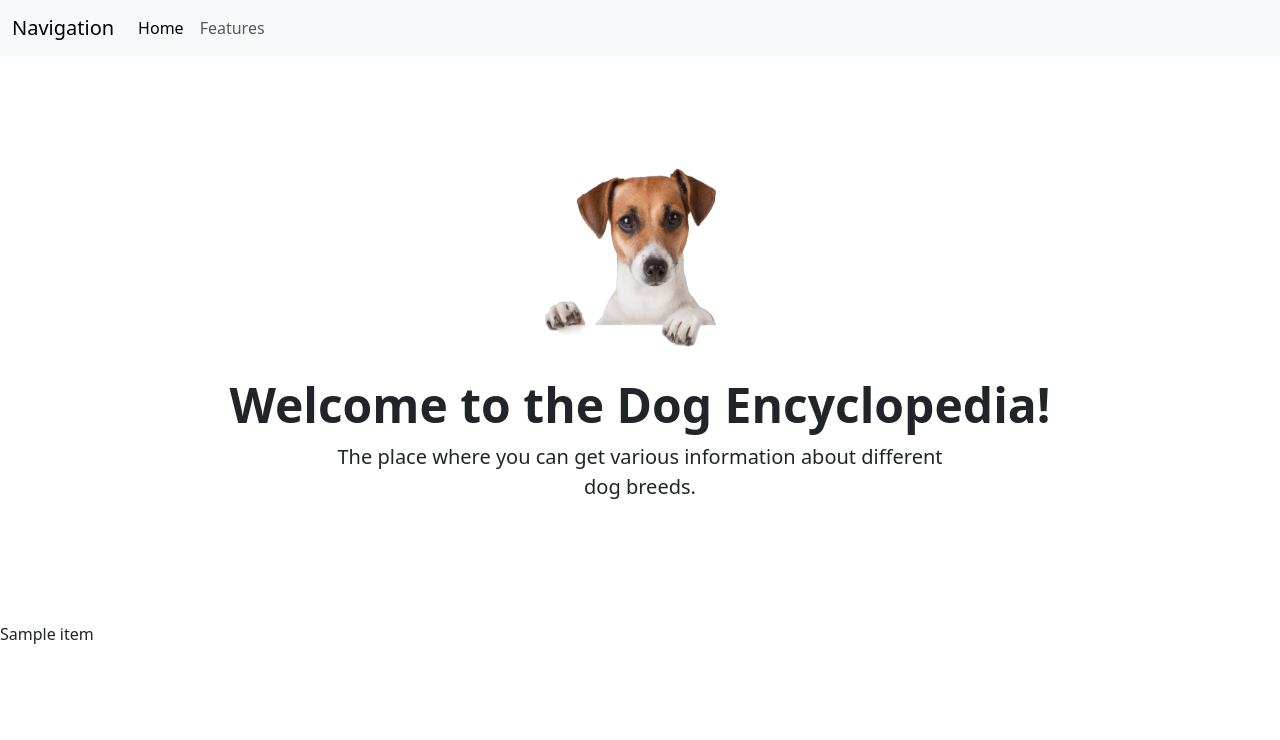
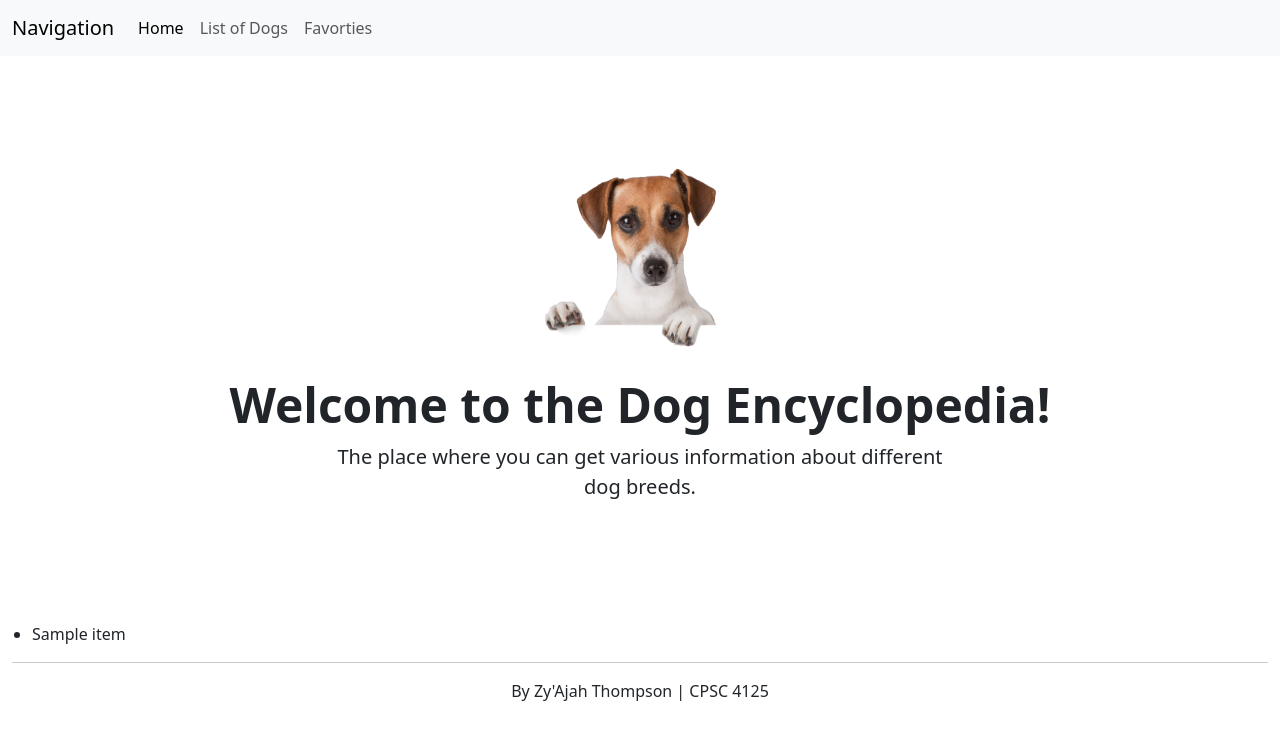
Before and after one commit to ZyAjahT/dogAPI_flasktemplate, a Flask app: page / in a window 1280 px wide. Shown: the top 740 px of the page. Run offline with Flask 3, Linux system fonts and the light colour scheme; a database or web service that is not in the repository returns one stand-in record (values such as "Sample title"); data that the repository does not hold is empty.

Commit message:
Updated app, index, and nav

```diff
--- a/app.py
+++ b/app.py
@@ -9,12 +9,11 @@
         URL = "https://dogapi.dog/api/v2/breeds"
         response = requests.get(url = URL)
         if(response.status_code != 200):
-            raise ValueError(f"Error connecting to Dog API. Check back later.")
+            raise ValueError(f"Error connecting to XKCD please check back later.")
         return render_template("index.html", data = response.json())
     except ValueError as e:
         logging.error(f"ValueError with home: {e}")
         return render_template("errorPage.html", errorMessage = e)
 
-
 if __name__ == "__main__":
     app.run(debug=True)
--- a/templates/common/nav.html
+++ b/templates/common/nav.html
@@ -7,7 +7,8 @@
       <div class="collapse navbar-collapse" id="navbarNavAltMarkup">
         <div class="navbar-nav">
           <a class="nav-link active" aria-current="page" href="/">Home</a>
-          <a class="nav-link" href="#">Features</a>
+          <a class="nav-link" href="#">List of Dogs</a>
+          <a class="nav-link" href="#">Favorties</a>
         </div>
       </div>
     </div>
--- a/templates/index.html
+++ b/templates/index.html
@@ -20,7 +20,22 @@
         </div>
     </div>
 
-    <p> {{data}}</p>
-    <script src="https://cdn.jsdelivr.net/npm/bootstrap@5.3.3/dist/js/bootstrap.bundle.min.js"integrity="sha384-YvpcrYf0tY3lHB60NNkmXc5s9fDVZLESaAA55NDzOxhy9GkcIdslK1eN7N6jIeHz"crossorigin="anonymous"></script>
+    <ul>
+        {% for datum in data %}
+        <li> {{datum.name | e }}</li>
+        {% endfor %}
+    </ul>
+
+    <footer>
+        <div class="container-fluid text-center">
+            <hr class="solid">
+            <p> By Zy'Ajah Thompson | CPSC 4125 </p>
+        </div>
+    </footer>
+
+    <script src="https://cdn.jsdelivr.net/npm/bootstrap@5.3.3/dist/js/bootstrap.bundle.min.js"
+        integrity="sha384-YvpcrYf0tY3lHB60NNkmXc5s9fDVZLESaAA55NDzOxhy9GkcIdslK1eN7N6jIeHz"
+        crossorigin="anonymous"></script>
 </body>
+
 </html>
```
